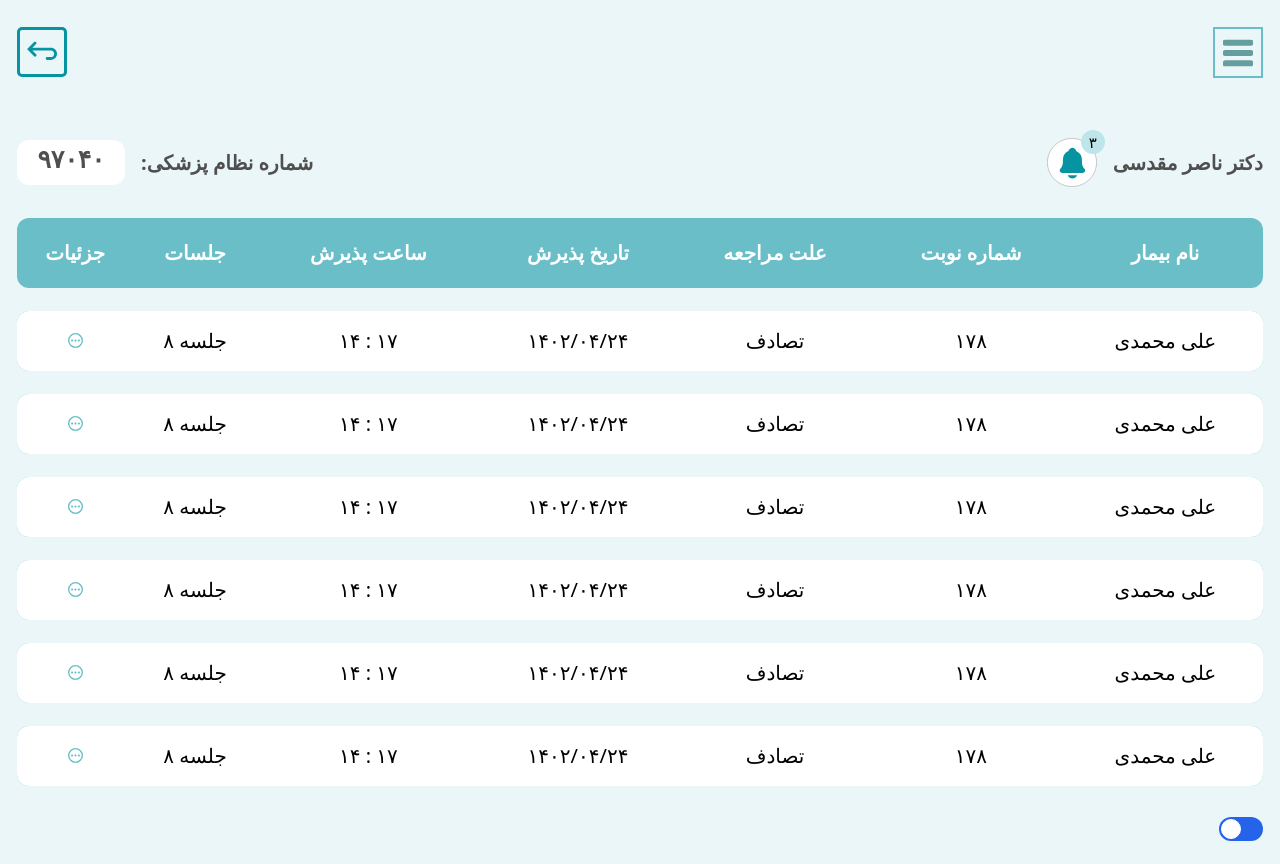
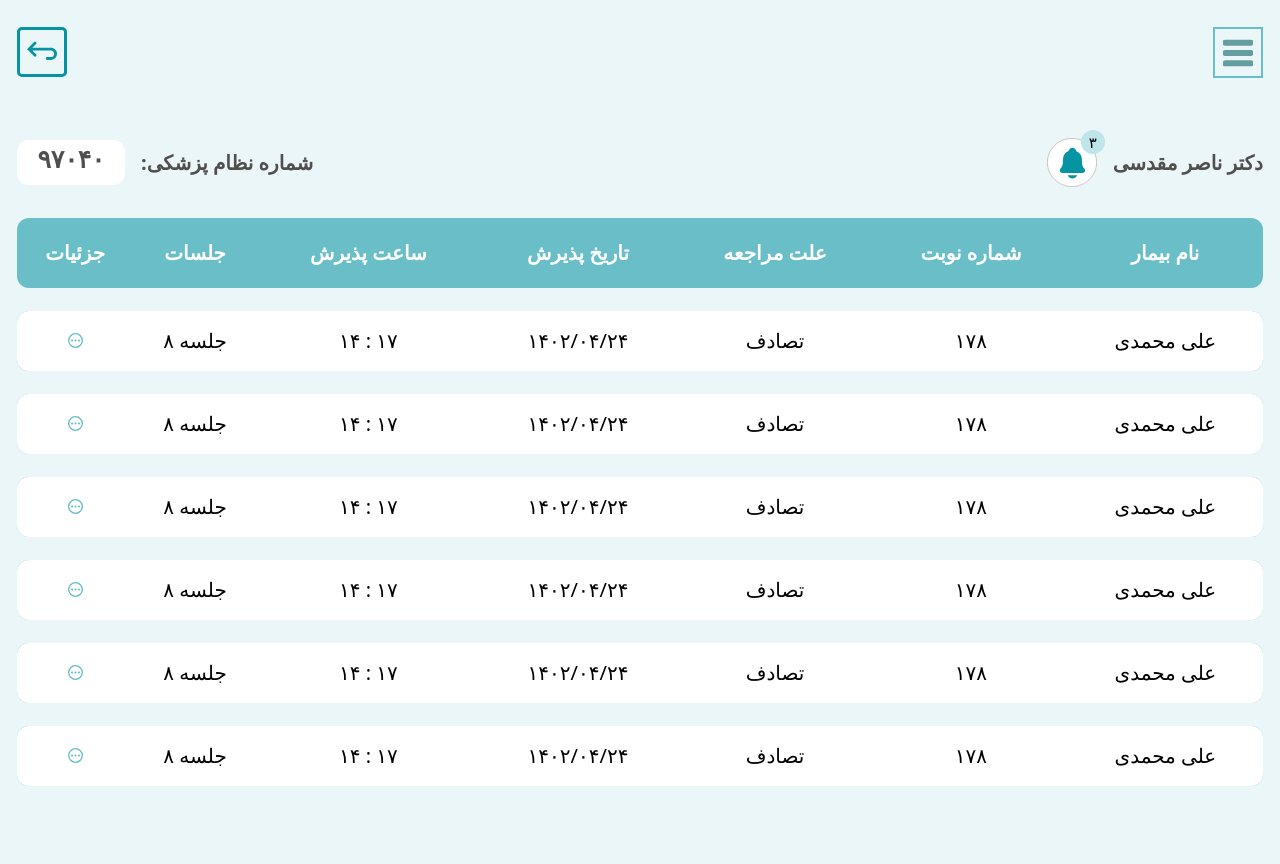
Before and after one commit to rahicoo/sinahospital, a plain HTML site: page patients.html in a window 1280 px wide. After the commit the page ends 834 px from the top, so only its background shows below. Drawn offline with nearby package versions, Linux system fonts and the light colour scheme.

Commit message:
this is test

```diff
--- a/patients.html
+++ b/patients.html
@@ -266,10 +266,10 @@
 
                     </div>
 
-<label class="inline-flex items-center cursor-pointer">
+<!-- <label class="inline-flex items-center cursor-pointer">
     <input type="checkbox" value="" class="sr-only peer" checked>
     <div class="relative w-11 h-6 bg-gray-200 rounded-full peer peer-focus:ring-4 peer-focus:ring-blue-300 dark:peer-focus:ring-blue-800 dark:bg-gray-700 peer-checked:after:translate-x-full rtl:peer-checked:after:-translate-x-full peer-checked:after:border-white after:content-[''] after:absolute after:top-0.5 after:start-[2px] after:bg-white after:border-gray-300 after:border after:rounded-full after:h-5 after:w-5 after:transition-all dark:border-gray-600 peer-checked:bg-blue-600"></div>
-  </label>
+  </label> -->
 
             </div>
     <script src="assets/js/menu.js"> </script>
```
